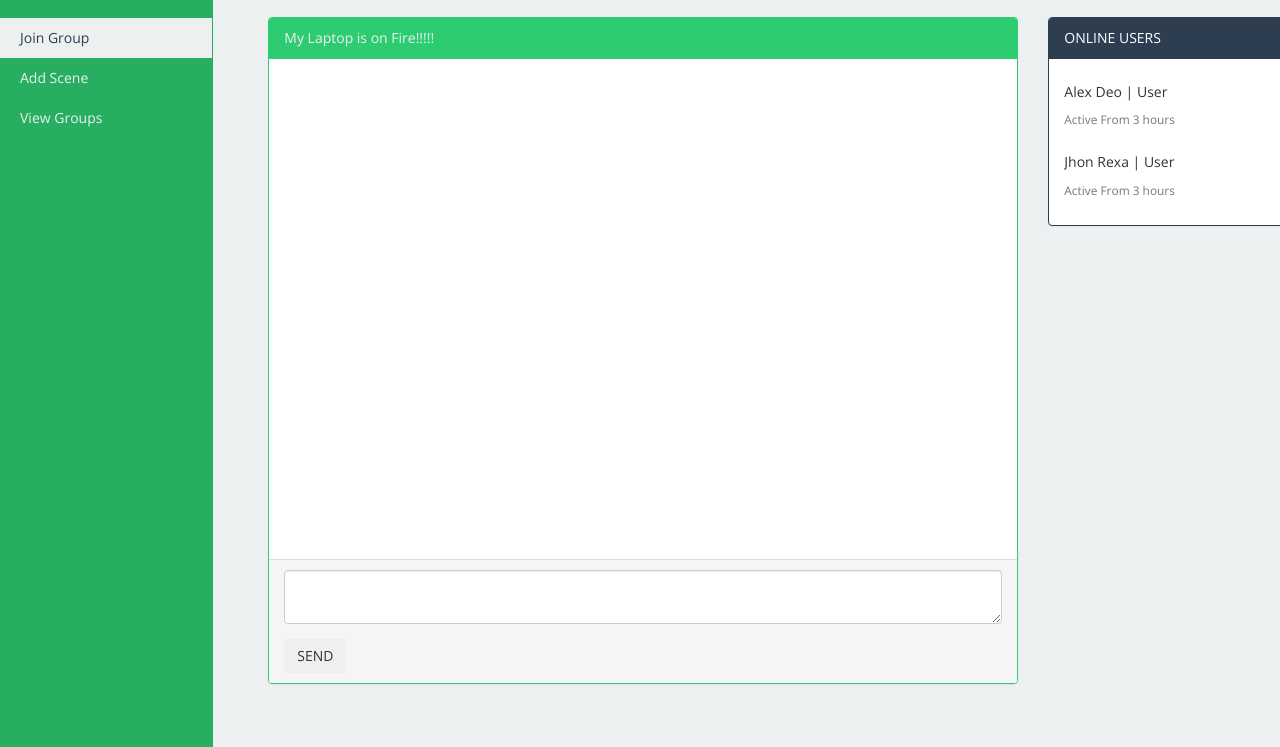
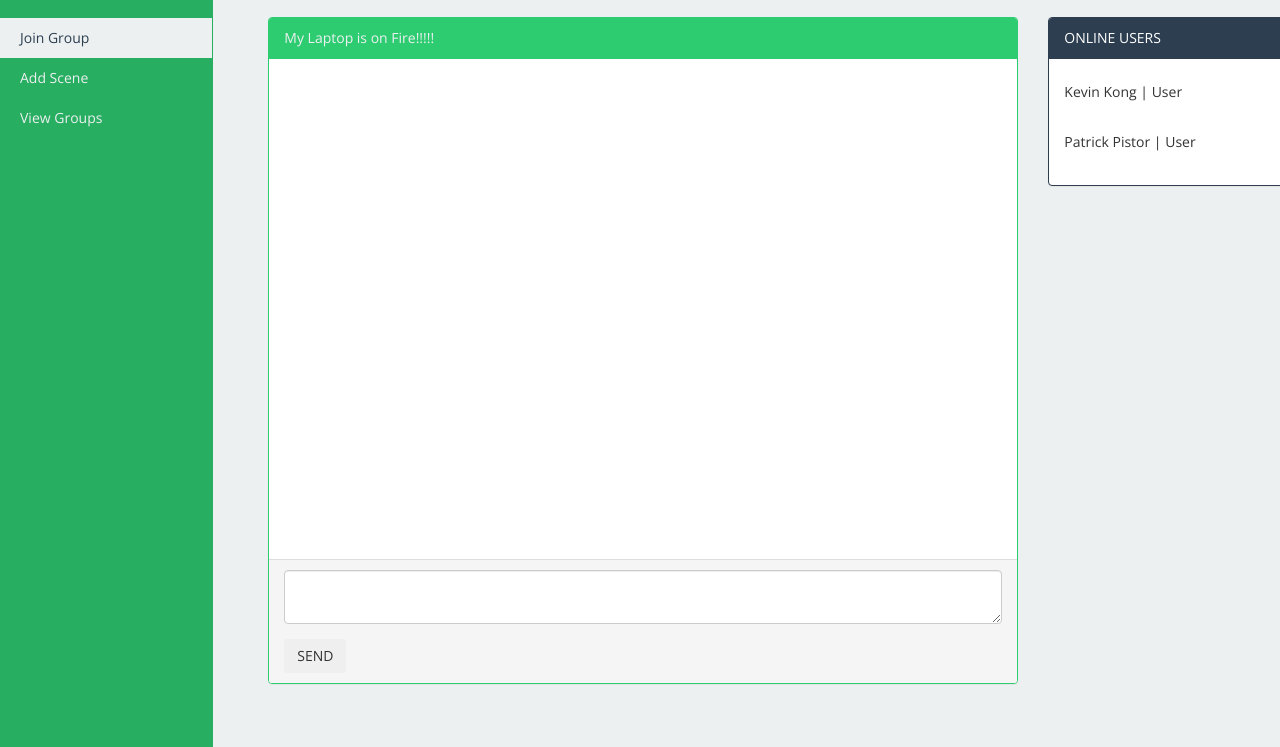
Before and after one commit to christophert/improvplusplus, a website: page public/index.html in a window 1280 px wide. Shown: the part 53-800 px from the top of the page. Drawn offline with nearby package versions, Linux system fonts and the light colour scheme; no server answers.

Commit message:
Changed Names

```diff
--- a/public/index.html
+++ b/public/index.html
@@ -86,8 +86,7 @@
 				                     <div class="media-body">
 				                        <div class="media">
 				                           <div class="media-body" >
-				                              <h5>Alex Deo | User </h5>
-				                              <small class="text-muted">Active From 3 hours</small>
+				                              <h5>Kevin Kong | User </h5>
 				                           </div>
 				                        </div>
 				                     </div>
@@ -96,8 +95,7 @@
 				                     <div class="media-body">
 				                        <div class="media">
 				                           <div class="media-body" >
-				                              <h5>Jhon Rexa | User </h5>
-				                              <small class="text-muted">Active From 3 hours</small>
+				                              <h5>Patrick Pistor | User </h5>
 				                           </div>
 				                        </div>
 				                     </div>
```
